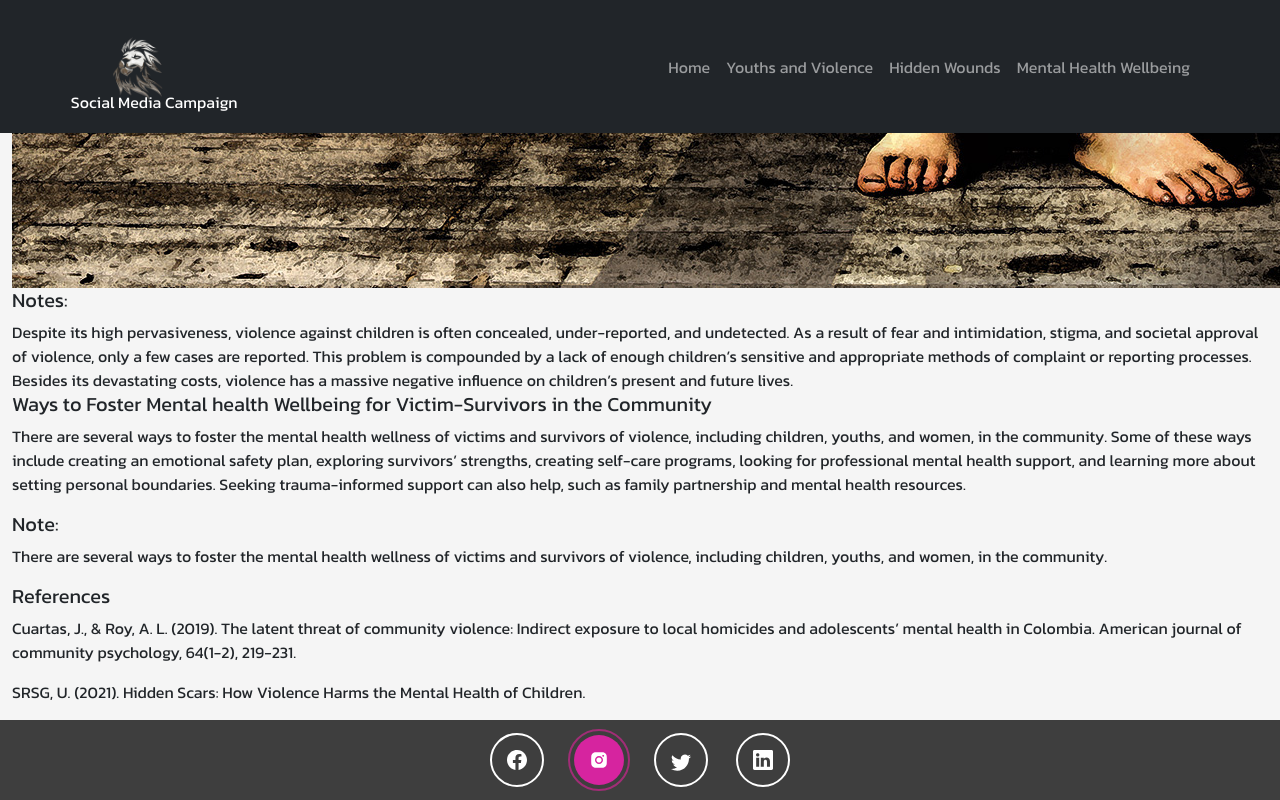
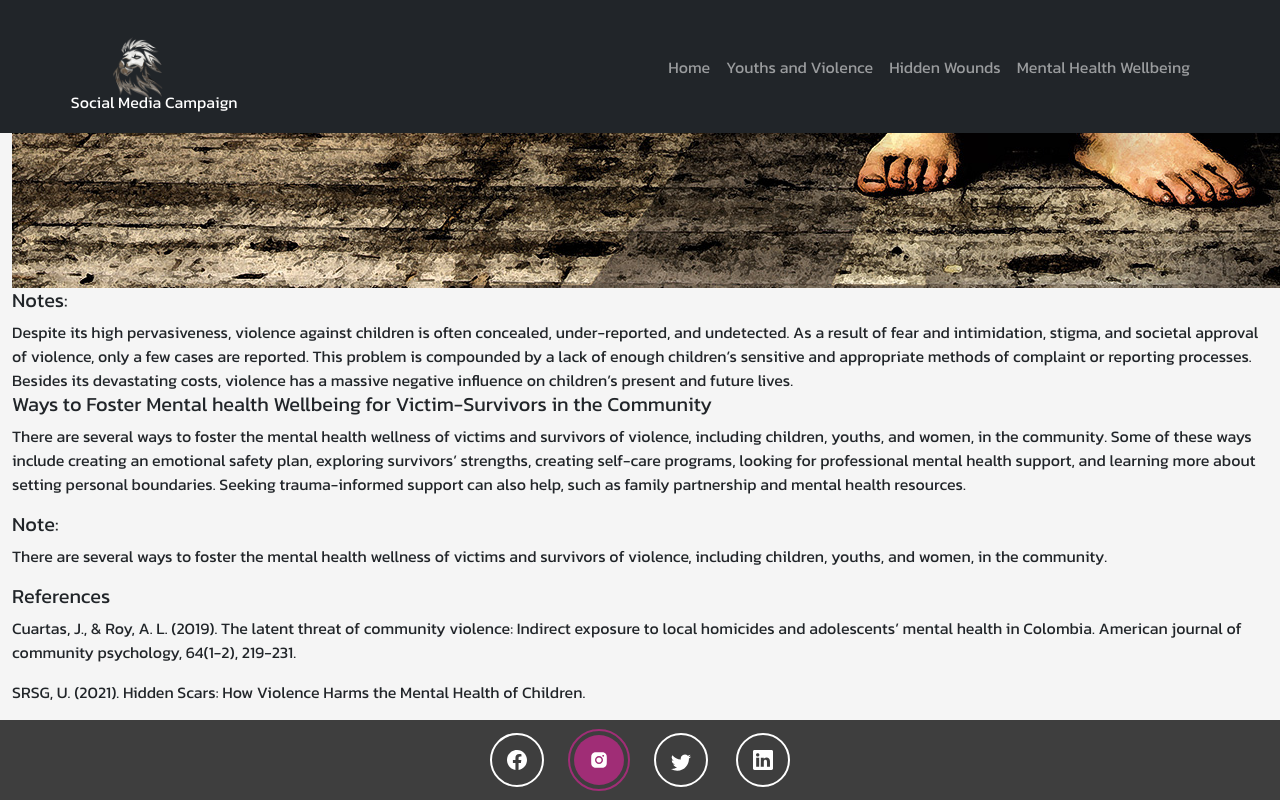
Before and after one commit to Roche001/campaign-website, a React (Create React App) app: page / in a window 1280 px wide. In both pictures the pointer is over the link 599 px from the left and 3684 px from the top of the page. Shown: the part 2925-3725 px from the top of the page. Built offline with nearby package versions, Linux system fonts and the light colour scheme; a web font is replaced by a local one.

Commit message:
update changes

```diff
--- a/src/components/footer/Footer.css
+++ b/src/components/footer/Footer.css
@@ -32,7 +32,7 @@
   animation: shake 0.4ms;
 }
 .icon-instagram:hover {
-  background-color: #d6249f;
+  background-color: #a02d76;
 
   outline-color: #a02d76;
 }
```
